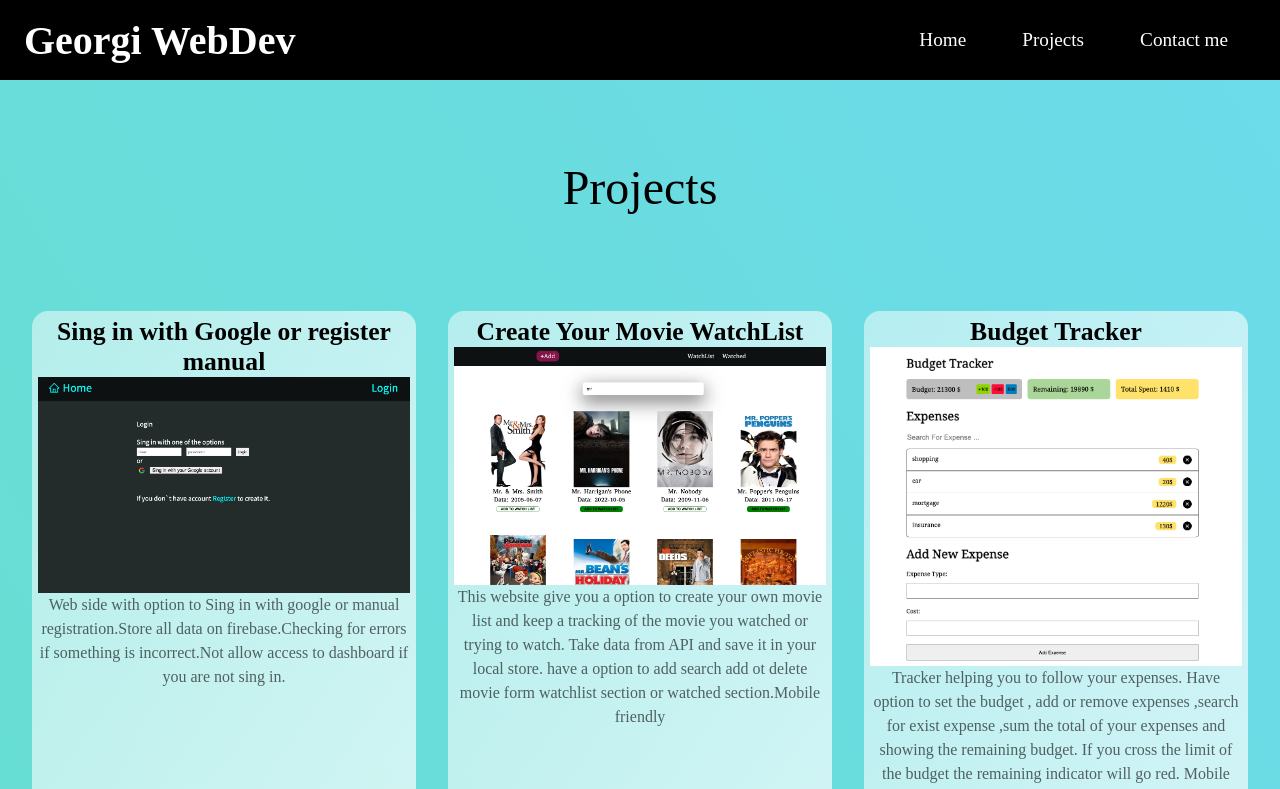
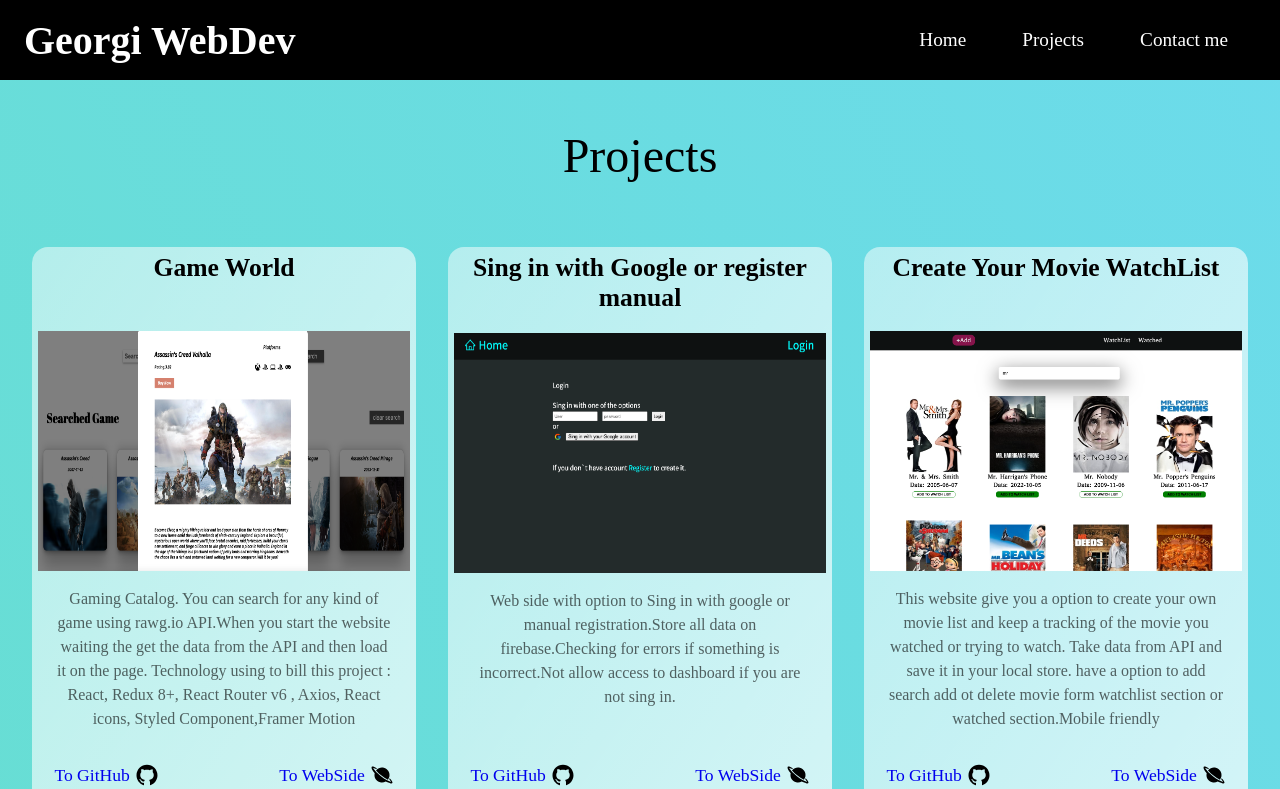
Before and after one commit to GeorgiPetrushev/my-portfolio, a React (Create React App) app: page /my-portfolio/projects in a window 1280 px wide. Shown: the top 789 px of the page. Built offline with nearby package versions, Linux system fonts and the light colour scheme; a web font is replaced by a local one.

Commit message:
add project

```diff
--- a/src/components/Projects.jsx
+++ b/src/components/Projects.jsx
@@ -8,7 +8,7 @@ const Projects = () => {
   const listItems = projectsArr.map((number) => (
     <li key={number.key} className="project">
       <h1>{number.tittle}</h1>
-      <img src={number.img} alt={number.alt}></img>
+      <img src={number.img} alt={number.alt} className="project-img"></img>
       <p>{number.description}</p>
       <div className="container-project-footer">
         <div className="container-project-footer-in">
--- a/src/components/data/projectObjects.jsx
+++ b/src/components/data/projectObjects.jsx
@@ -8,8 +8,20 @@ import imgOldPortfolio from "../../pictures/old-portfolio.jpg";
 import imgFirebaseStore from "../../pictures/firebaseStore.jpg";
 import imgGoogleFirebase from "../../pictures/google-firebase.jpg";
 import imgWeatherApp from "../../pictures/weather-app.jpg";
+import imgGameCatalog from "../../pictures/game-catalog.jpg";
 
 export const projectsArr = [
+  {
+    tittle: "Game World",
+    key: nanoid(),
+    description:
+      "Gaming Catalog. You can search for any kind of game using rawg.io API.When you start the website waiting the get the data from the API and then load  it on the page. Technology using to bill this project : React, Redux 8+, React Router v6 , Axios, React icons, Styled Component,Framer Motion ",
+    img: imgGameCatalog,
+    technology: ["javascript", "html", "sass"],
+    buttonGitHub: "https://github.com/GeorgiPetrushev/game-catalog-redux",
+    buttonPage: "https://GeorgiPetrushev.github.io/game-catalog-redux",
+  },
+
   {
     tittle: " Sing in with Google or register manual ",
     key: nanoid(),
--- a/src/components/styles/Projects.style.js
+++ b/src/components/styles/Projects.style.js
@@ -6,7 +6,8 @@ padding-bottom: 3rem;
 .project-tittle{
     font-size: 3rem;
     text-align: center;
-    margin: 5rem auto;
+    margin: 3rem auto;
+
 }
 .container-projects{
     margin: auto 1rem;
@@ -29,8 +30,16 @@ padding-bottom: 3rem;
     text-align: center;
     display: flex;
     flex-direction: column;
-
+    h1{
+        padding-bottom: 3rem;
+        max-height: 5rem;
+        overflow: hidden;
+    }
+    .project-img{
+        height: 15rem;
+    }
     p{
+        padding:1rem;
         font-size: 1rem;
     }
     .container-project-footer{
```
Also changed, not shown: src/pictures/game-catalog.jpg (added).
